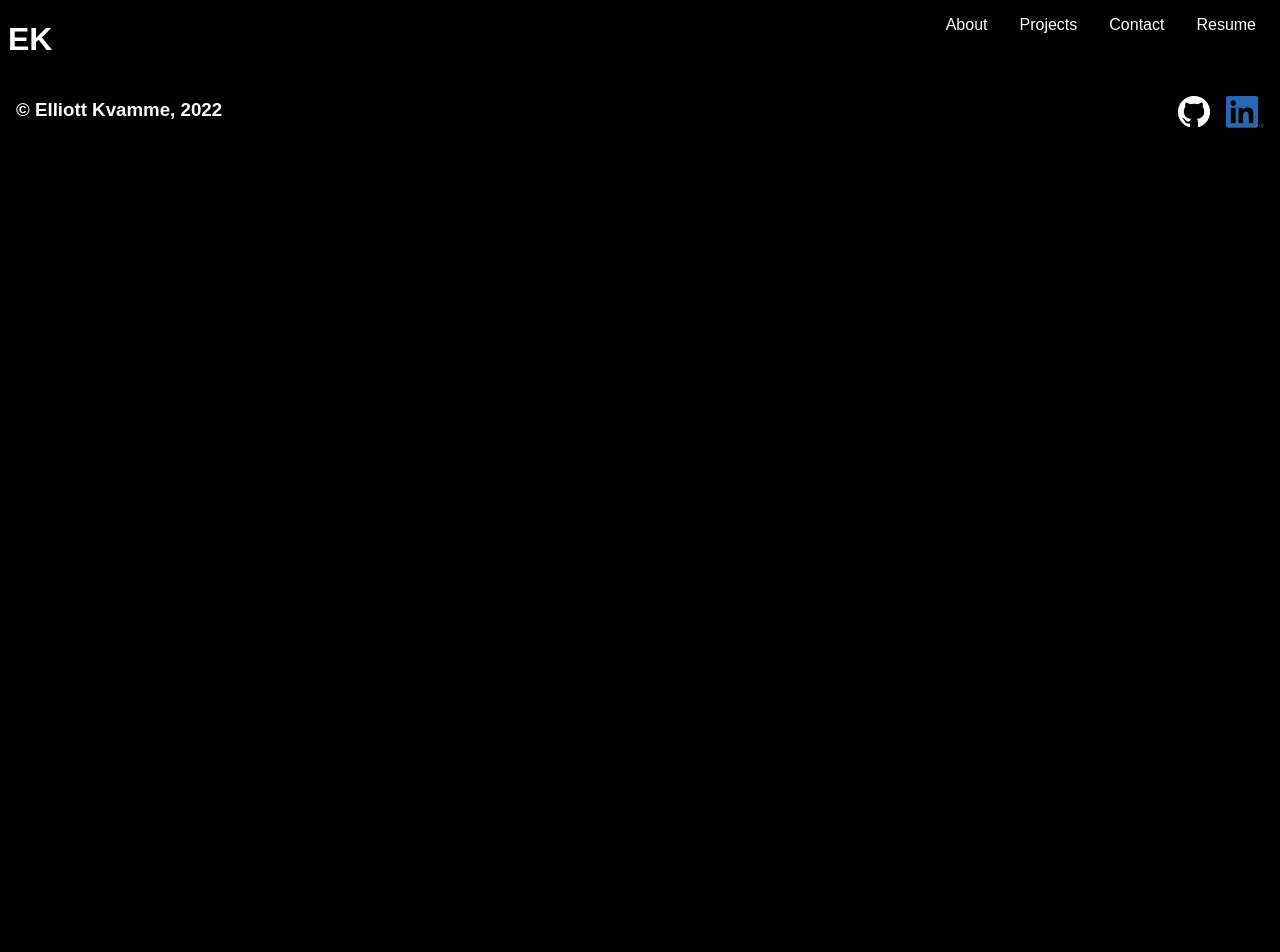
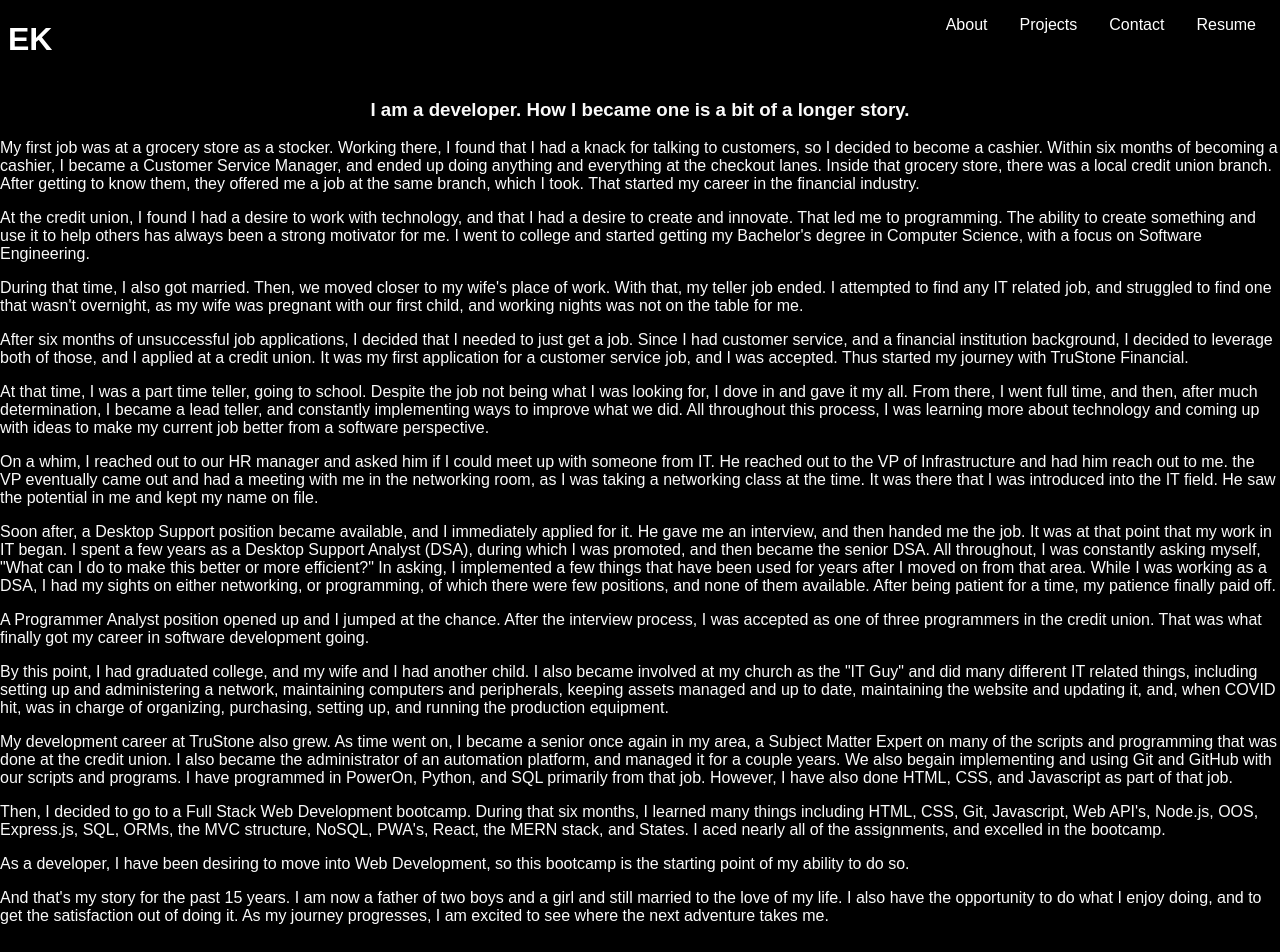
Before and after one commit to Bycicleace/react-portfolio, a React (Create React App) app: page / in a window 1280 px wide. Shown: the top 952 px of the page. Before the commit the page ends 800 px from the top, so only its background shows below. Built offline with nearby package versions, Linux system fonts and the light colour scheme.

Commit message:
Added about paragraphs

```diff
--- a/src/components/About/index.js
+++ b/src/components/About/index.js
@@ -2,9 +2,22 @@ import React from 'react';
 
 function About() {
     return (
-        <div>
-
-        </div>
+        <section id="about">
+            <h3>I am a developer. How I became one is a bit of a longer story.</h3>
+            <p>My first job was at a grocery store as a stocker. Working there, I found that I had a knack for talking to customers, so I decided to become a cashier. Within six months of becoming a cashier, I became a Customer Service Manager, and ended up doing anything and everything at the checkout lanes. Inside that grocery store, there was a local credit union branch. After getting to know them, they offered me a job at the same branch, which I took. That started my career in the financial industry.</p>
+            <p>At the credit union, I found I had a desire to work with technology, and that I had a desire to create and innovate. That led me to programming. The ability to create something and use it to help others has always been a strong motivator for me. I went to college and started getting my Bachelor's degree in Computer Science, with a focus on Software Engineering.</p>
+            <p>During that time, I also got married. Then, we moved closer to my wife's place of work. With that, my teller job ended. I attempted to find any IT related job, and struggled to find one that wasn't overnight, as my wife was pregnant with our first child, and working nights was not on the table for me.</p>
+            <p>After six months of unsuccessful job applications, I decided that I needed to just get a job. Since I had customer service, and a financial institution background, I decided to leverage both of those, and I applied at a credit union. It was my first application for a customer service job, and I was accepted. Thus started my journey with TruStone Financial.</p>
+            <p>At that time, I was a part time teller, going to school. Despite the job not being what I was looking for, I dove in and gave it my all. From there, I went full time, and then, after much determination, I became a lead teller, and constantly implementing ways to improve what we did. All throughout this process, I was learning more about technology and coming up with ideas to make my current job better from a software perspective.</p>
+            <p>On a whim, I reached out to our HR manager and asked him if I could meet up with someone from IT. He reached out to the VP of Infrastructure and had him reach out to me. the VP eventually came out and had a meeting with me in the networking room, as I was taking a networking class at the time. It was there that I was introduced into the IT field. He saw the potential in me and kept my name on file.</p>
+            <p>Soon after, a Desktop Support position became available, and I immediately applied for it. He gave me an interview, and then handed me the job. It was at that point that my work in IT began. I spent a few years as a Desktop Support Analyst (DSA), during which I was promoted, and then became the senior DSA. All throughout, I was constantly asking myself, "What can I do to make this better or more efficient?" In asking, I implemented a few things that have been used for years after I moved on from that area. While I was working as a DSA, I had my sights on either networking, or programming, of which there were few positions, and none of them available. After being patient for a time, my patience finally paid off.</p>
+            <p>A Programmer Analyst position opened up and I jumped at the chance. After the interview process, I was accepted as one of three programmers in the credit union. That was what finally got my career in software development going.</p>
+            <p>By this point, I had graduated college, and my wife and I had another child. I also became involved at my church as the "IT Guy" and did many different IT related things, including setting up and administering a network, maintaining computers and peripherals, keeping assets managed and up to date, maintaining the website and updating it, and, when COVID hit, was in charge of organizing, purchasing, setting up, and running the production equipment.</p>
+            <p>My development career at TruStone also grew. As time went on, I became a senior once again in my area, a Subject Matter Expert on many of the scripts and programming that was done at the credit union. I also became the administrator of an automation platform, and managed it for a couple years. We also begain implementing and using Git and GitHub with our scripts and programs. I have programmed in PowerOn, Python, and SQL primarily from that job. However, I have also done HTML, CSS, and Javascript as part of that job.</p>
+            <p>Then, I decided to go to a Full Stack Web Development bootcamp. During that six months, I learned many things including HTML, CSS, Git, Javascript, Web API's, Node.js, OOS, Express.js, SQL, ORMs, the MVC structure, NoSQL, PWA's, React, the MERN stack, and States. I aced nearly all of the assignments, and excelled in the bootcamp.</p>
+            <p>As a developer, I have been desiring to move into Web Development, so this bootcamp is the starting point of my ability to do so.</p>
+            <p>And that's my story for the past 15 years. I am now a father of two boys and a girl and still married to the love of my life. I also have the opportunity to do what I enjoy doing, and to get the satisfaction out of doing it. As my journey progresses, I am excited to see where the next adventure takes me.</p>
+        </section>
     )
 }
 
--- a/src/index.css
+++ b/src/index.css
@@ -32,6 +32,10 @@ li {
 
 li a {
   text-decoration: none;
+}
+
+p {
+  text-align: left;
 }
 
 .flex-row {
```
